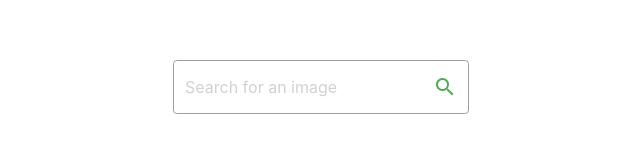
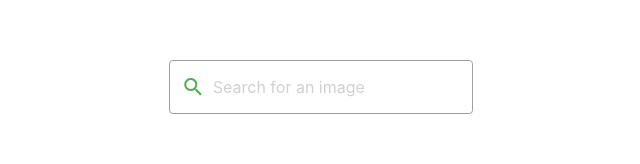
Before and after one commit to jpz95/imgur-search, a Next.js app: page / in a window 1280 px wide. Shown: the part 263-427 px from the top of the page, without its empty margins (319-959 px from the left). Built offline with nearby package versions, Linux system fonts and the light colour scheme.

Commit message:
Moves search icon to start

```diff
--- a/components/SearchBar/SearchBar.tsx
+++ b/components/SearchBar/SearchBar.tsx
@@ -1,6 +1,5 @@
 import { useEffect, useState } from 'react'
 import { useRouter } from 'next/router';
-import Link from 'next/link'
 
 import { Icon } from 'react-materialize'
 
@@ -9,6 +8,14 @@ const searchResultsBaseRoute = '/search-results';
 const SearchBar = () => {
   const router = useRouter()
   const [searchResultsHref, setSearchResultsHref] = useState(searchResultsBaseRoute);
+
+  const getSearchResults = () => {
+    if (!value) {
+      return;
+    }
+
+    router.push(searchResultsHref)
+  }
 
   const [value, setValue] = useState("")
 
@@ -27,12 +34,13 @@ const SearchBar = () => {
 
   const handleOnKeyDown = (event) => {
     if (event.key === 'Enter') {
-      router.push(searchResultsHref)
+      getSearchResults();
     }
   }
 
   return (
     <div className="searchBar">
+      <Icon className="searchBarIcon" onClick={getSearchResults}>search</Icon>
       <input
         type="text"
         className="searchBarInput"
@@ -41,9 +49,6 @@ const SearchBar = () => {
         onKeyDown={handleOnKeyDown}
         value={value}
       />
-      <Link href={searchResultsHref} passHref>
-        <Icon className="searchBarIcon">search</Icon>
-      </Link>
     </div>
   )
 }
--- a/styles/components/_SearchBar.scss
+++ b/styles/components/_SearchBar.scss
@@ -1,6 +1,7 @@
 .searchBar {
   display: grid;
-  grid-template-columns: minmax(248px, 1fr) max-content;
+  grid-template-columns: max-content minmax(248px, 1fr);
+  gap: 0.5em;
   align-items: center;
   padding: 0.25em 0.75em;
   border: 1px solid #9e9e9e;
@@ -24,7 +25,7 @@
   .searchBarIcon {
     color: #4CAF50;
     &:hover {
-      cursor: pointer;
+      cursor: default;
     }
   }
 }
```
